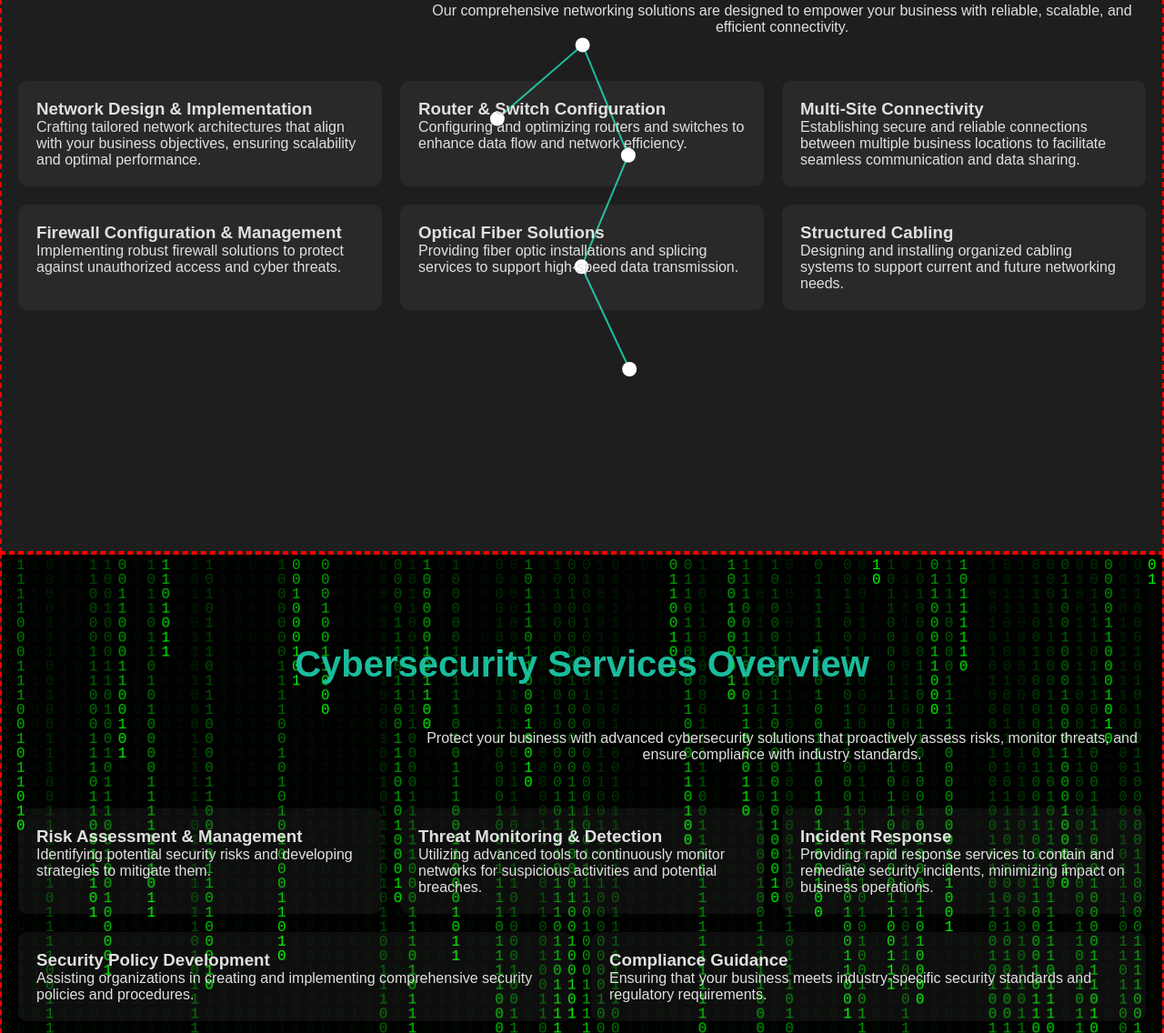
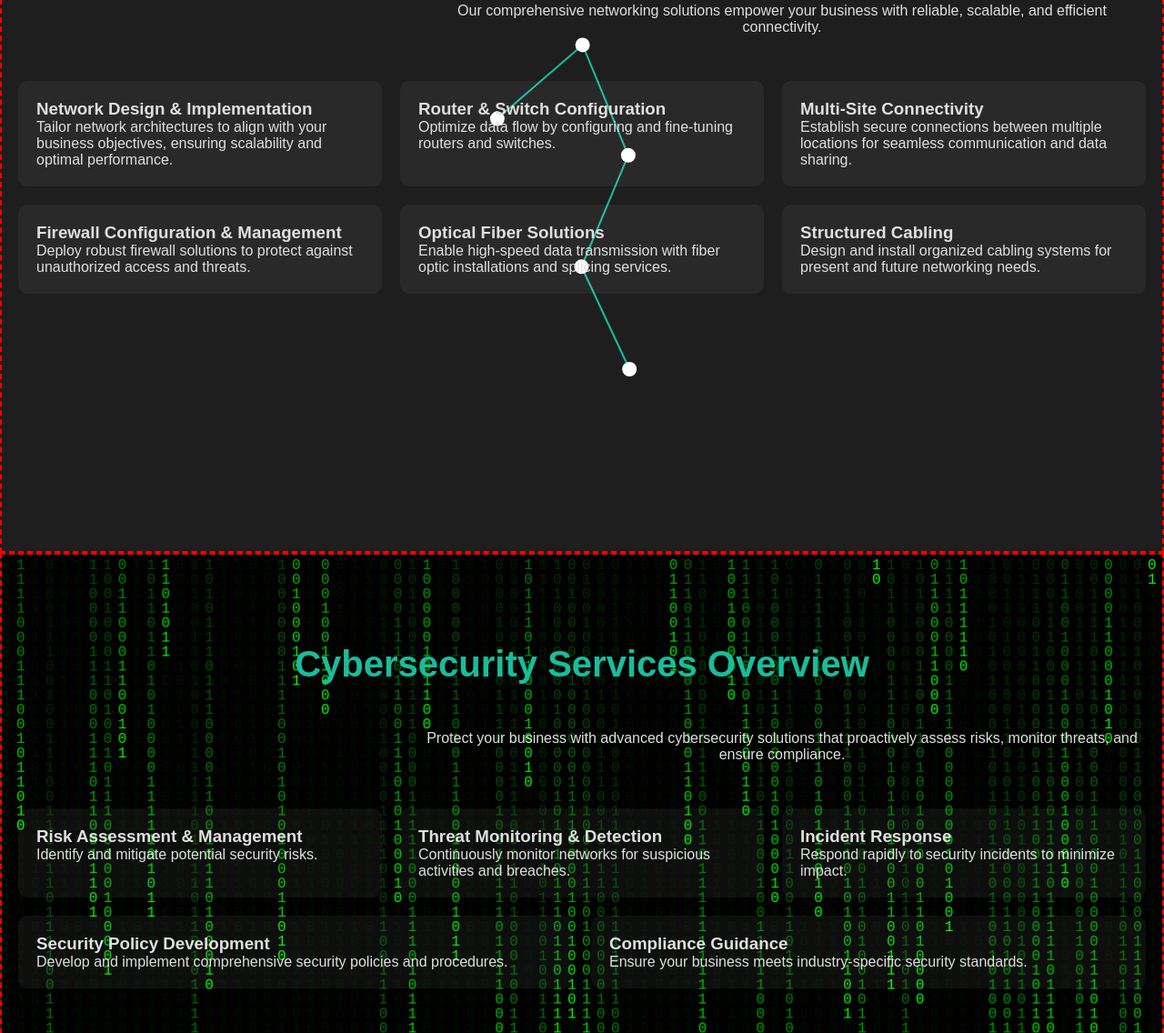
Before and after one commit to momchilon/momchilon.github.io, a plain HTML site: page index.html in a window 1280 px wide. Shown: the part 272-1408 px from the top of the page at 91% size. Drawn offline with nearby package versions, Linux system fonts and the light colour scheme.

Commit message:
Update index.html

```diff
--- a/index.html
+++ b/index.html
@@ -3,7 +3,7 @@
 <head>
   <meta charset="UTF-8" />
   <meta name="viewport" content="width=device-width, initial-scale=1" />
-  <title>ZeroPointSec | Debug Version</title>
+  <title>ZeroPointSec | Interactive IT Services</title>
   <link rel="stylesheet" href="styles.css" />
 </head>
 <body>
@@ -26,32 +26,32 @@
       <div class="section-content">
         <h2 class="section-title">Networking Services Overview</h2>
         <p style="text-align:center; max-width:800px; margin: auto 0 50px auto;">
-          Our comprehensive networking solutions are designed to empower your business with reliable, scalable, and efficient connectivity.
+          Our comprehensive networking solutions empower your business with reliable, scalable, and efficient connectivity.
         </p>
         <div class="content-grid">
           <div class="content-card">
             <h3>Network Design &amp; Implementation</h3>
-            <p>Crafting tailored network architectures that align with your business objectives, ensuring scalability and optimal performance.</p>
+            <p>Tailor network architectures to align with your business objectives, ensuring scalability and optimal performance.</p>
           </div>
           <div class="content-card">
             <h3>Router &amp; Switch Configuration</h3>
-            <p>Configuring and optimizing routers and switches to enhance data flow and network efficiency.</p>
+            <p>Optimize data flow by configuring and fine-tuning routers and switches.</p>
           </div>
           <div class="content-card">
             <h3>Multi-Site Connectivity</h3>
-            <p>Establishing secure and reliable connections between multiple business locations to facilitate seamless communication and data sharing.</p>
+            <p>Establish secure connections between multiple locations for seamless communication and data sharing.</p>
           </div>
           <div class="content-card">
             <h3>Firewall Configuration &amp; Management</h3>
-            <p>Implementing robust firewall solutions to protect against unauthorized access and cyber threats.</p>
+            <p>Deploy robust firewall solutions to protect against unauthorized access and threats.</p>
           </div>
           <div class="content-card">
             <h3>Optical Fiber Solutions</h3>
-            <p>Providing fiber optic installations and splicing services to support high-speed data transmission.</p>
+            <p>Enable high-speed data transmission with fiber optic installations and splicing services.</p>
           </div>
           <div class="content-card">
             <h3>Structured Cabling</h3>
-            <p>Designing and installing organized cabling systems to support current and future networking needs.</p>
+            <p>Design and install organized cabling systems for present and future networking needs.</p>
           </div>
         </div>
       </div>
@@ -64,28 +64,28 @@
       <div class="section-content">
         <h2 class="section-title">Cybersecurity Services Overview</h2>
         <p style="text-align:center; max-width:800px; margin: auto 0 50px auto;">
-          Protect your business with advanced cybersecurity solutions that proactively assess risks, monitor threats, and ensure compliance with industry standards.
+          Protect your business with advanced cybersecurity solutions that proactively assess risks, monitor threats, and ensure compliance.
         </p>
         <div class="content-grid">
           <div class="content-card">
             <h3>Risk Assessment &amp; Management</h3>
-            <p>Identifying potential security risks and developing strategies to mitigate them.</p>
+            <p>Identify and mitigate potential security risks.</p>
           </div>
           <div class="content-card">
             <h3>Threat Monitoring &amp; Detection</h3>
-            <p>Utilizing advanced tools to continuously monitor networks for suspicious activities and potential breaches.</p>
+            <p>Continuously monitor networks for suspicious activities and breaches.</p>
           </div>
           <div class="content-card">
             <h3>Incident Response</h3>
-            <p>Providing rapid response services to contain and remediate security incidents, minimizing impact on business operations.</p>
+            <p>Respond rapidly to security incidents to minimize impact.</p>
           </div>
           <div class="content-card">
             <h3>Security Policy Development</h3>
-            <p>Assisting organizations in creating and implementing comprehensive security policies and procedures.</p>
+            <p>Develop and implement comprehensive security policies and procedures.</p>
           </div>
           <div class="content-card">
             <h3>Compliance Guidance</h3>
-            <p>Ensuring that your business meets industry-specific security standards and regulatory requirements.</p>
+            <p>Ensure your business meets industry-specific security standards.</p>
           </div>
         </div>
       </div>
@@ -97,11 +97,11 @@
         <h2 class="section-title">Client Testimonials</h2>
         <div class="content-grid">
           <div class="content-card" style="max-width: 500px;">
-            <p>"ZeroPointSec completely transformed our network infrastructure. Their expertise and proactive approach have made a world of difference."</p>
+            <p>"ZeroPointSec transformed our network infrastructure. Their expertise made a huge difference!"</p>
             <p style="font-style: italic; text-align:right;">– Alex M., CEO, TechCorp</p>
           </div>
           <div class="content-card" style="max-width: 500px;">
-            <p>"The cybersecurity measures implemented by ZeroPointSec provided us with peace of mind in an increasingly hostile digital environment."</p>
+            <p>"Their cybersecurity measures gave us peace of mind in an increasingly hostile digital world."</p>
             <p style="font-style: italic; text-align:right;">– Samantha R., CIO, FinSecure</p>
           </div>
         </div>
@@ -113,7 +113,7 @@
       <div class="section-content">
         <h2 class="section-title">Contact &amp; Registration</h2>
         <p style="text-align:center; max-width:800px; margin: auto 0 50px auto;">
-          Request a consultation, inquire about our services, or subscribe to our newsletter for the latest IT insights.
+          Request a consultation, inquire about our services, or subscribe for the latest IT insights.
         </p>
         <form>
           <input type="text" placeholder="Your Name" required />
```
